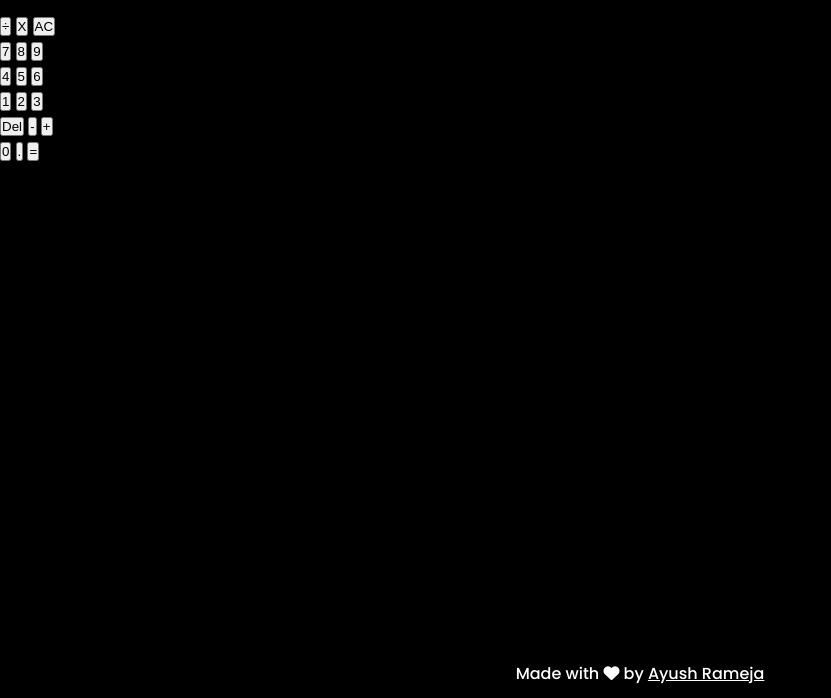
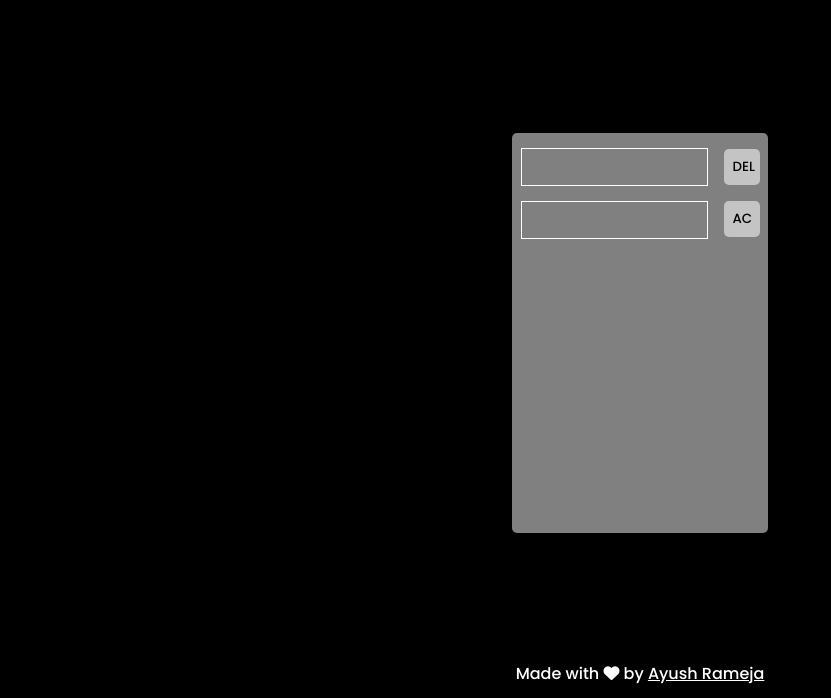
Before and after one commit to RamejaAyush/Improved_Calculator, a plain HTML site: page index.html in a window 1280 px wide. Shown: the part 67-765 px from the top of the page, without its empty margins (0-831 px from the left). Drawn offline with Linux system fonts and the light colour scheme.

Commit message:
working on another design

```diff
--- a/index.html
+++ b/index.html
@@ -14,43 +14,15 @@
 
   <main>
    <div class="cal-wrapper">
-    <div class="output">
-     <div class="firstValue"></div>
-     <div class="secondValue"></div>
-    </div>
-    <div class="number-cont">
-     <div class="left-numbers">
-      <div class="line1">
-       <button class="operand divide">÷</button>
-       <button class="operand multiply">X</button>
-       <button class="all-clear">AC</button>
-      </div>
-      <div class="line2">
-       <button class="number seven">7</button>
-       <button class="number eight">8</button>
-       <button class="number nine">9</button>
-      </div>
-      <div class="line3">
-       <button class="number four">4</button>
-       <button class="number five">5</button>
-       <button class="number six">6</button>
-      </div>
-      <div class="line4">
-       <button class="number one">1</button>
-       <button class="number two">2</button>
-       <button class="number three">3</button>
-      </div>
+    <div class="firstLine">
+     <div class="display">
+      <div class="firstValue"></div>
+      <div class="secondValue"></div>
      </div>
-     <div class="right-number">
-      <button class="delete">Del</button>
-      <button class="operand minus">-</button>
-      <button class="operand plus">+</button>
+     <div class="button">
+      <button class="del">DEL</button>
+      <button class="all-clear">AC</button>
      </div>
-    </div>
-    <div class="last-line">
-     <button class="number zero">0</button>
-     <button class="number dot">.</button>
-     <button class="equal">=</button>
     </div>
    </div>
   </main>
--- a/style.css
+++ b/style.css
@@ -27,10 +27,74 @@ header {
  place-items: center;
 }
 
+button {
+ border: none;
+ cursor: pointer;
+ font-family: 'Poppins', sans-serif;
+ border-radius: 5px;
+ background-color: #c4c4c4;
+ transition: all 100ms ease-in-out;
+}
+
+button:hover {
+ transform: scale(1.05);
+}
+
 main {
  width: 100%;
  height: 80vh;
  color: white;
+ display: grid;
+ place-items: center;
+}
+
+main .cal-wrapper {
+ width: 20vw;
+ height: 50vh;
+ /* border: 2px solid white; */
+ background: grey;
+ border-radius: 5px;
+ display: flex;
+ flex-direction: column;
+}
+
+main .cal-wrapper .firstLine {
+ width: 100%;
+ height: 30%;
+ display: flex;
+}
+
+main .cal-wrapper .firstLine .display {
+ width: 80%;
+ height: 100%;
+ display: flex;
+ flex-direction: column;
+ justify-content: center;
+ align-items: center;
+ gap: 15px;
+}
+
+main .cal-wrapper .firstLine .display .firstValue,
+main .cal-wrapper .firstLine .display .secondValue {
+ border: 1px solid white;
+ width: 90%;
+ height: 30%;
+ cursor: none;
+}
+
+main .cal-wrapper .firstLine .button {
+ position: relative;
+ width: 20%;
+ height: 100%;
+ display: flex;
+ flex-direction: column;
+ justify-content: space-evenly;
+ align-items: center;
+}
+
+main .cal-wrapper .firstLine .button button {
+ width: 70%;
+ padding: 8px;
 }
 
 footer {
```
